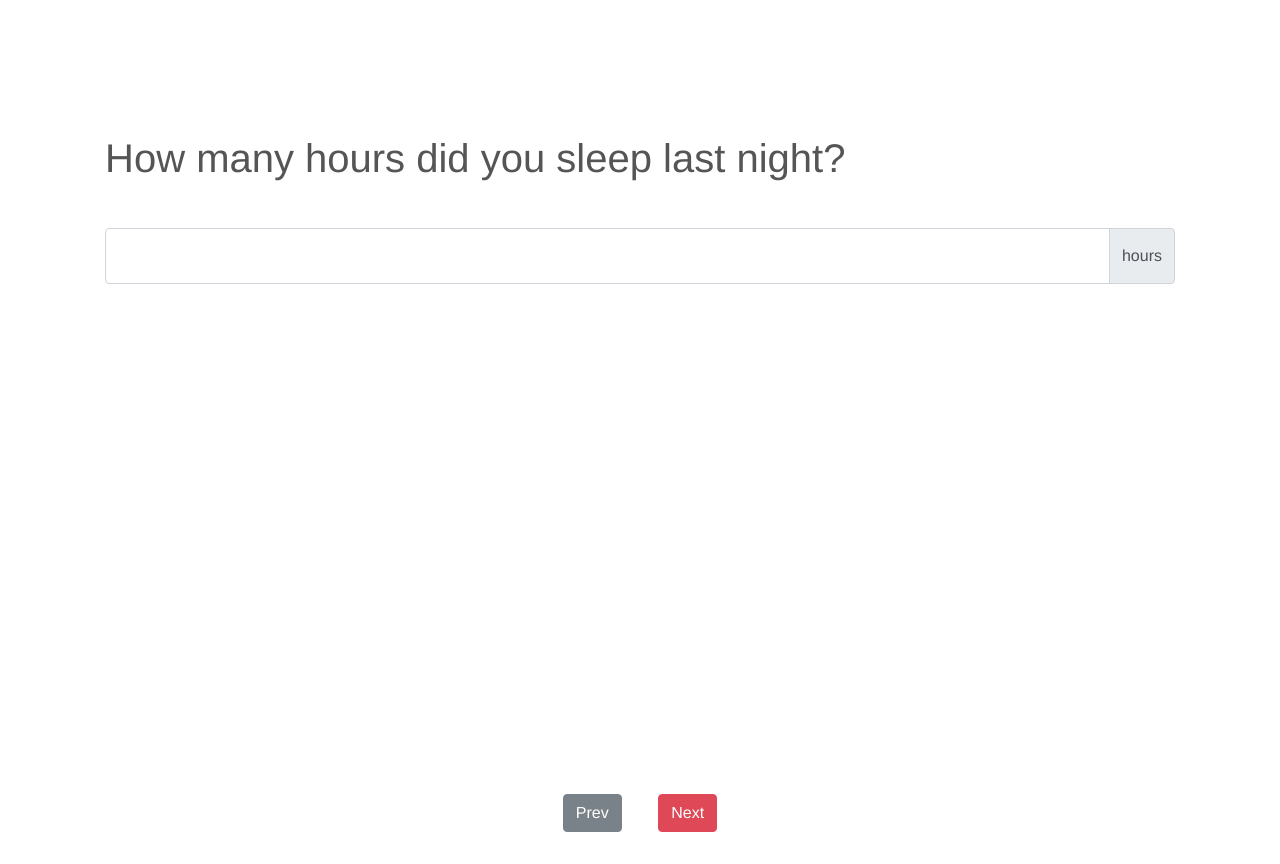
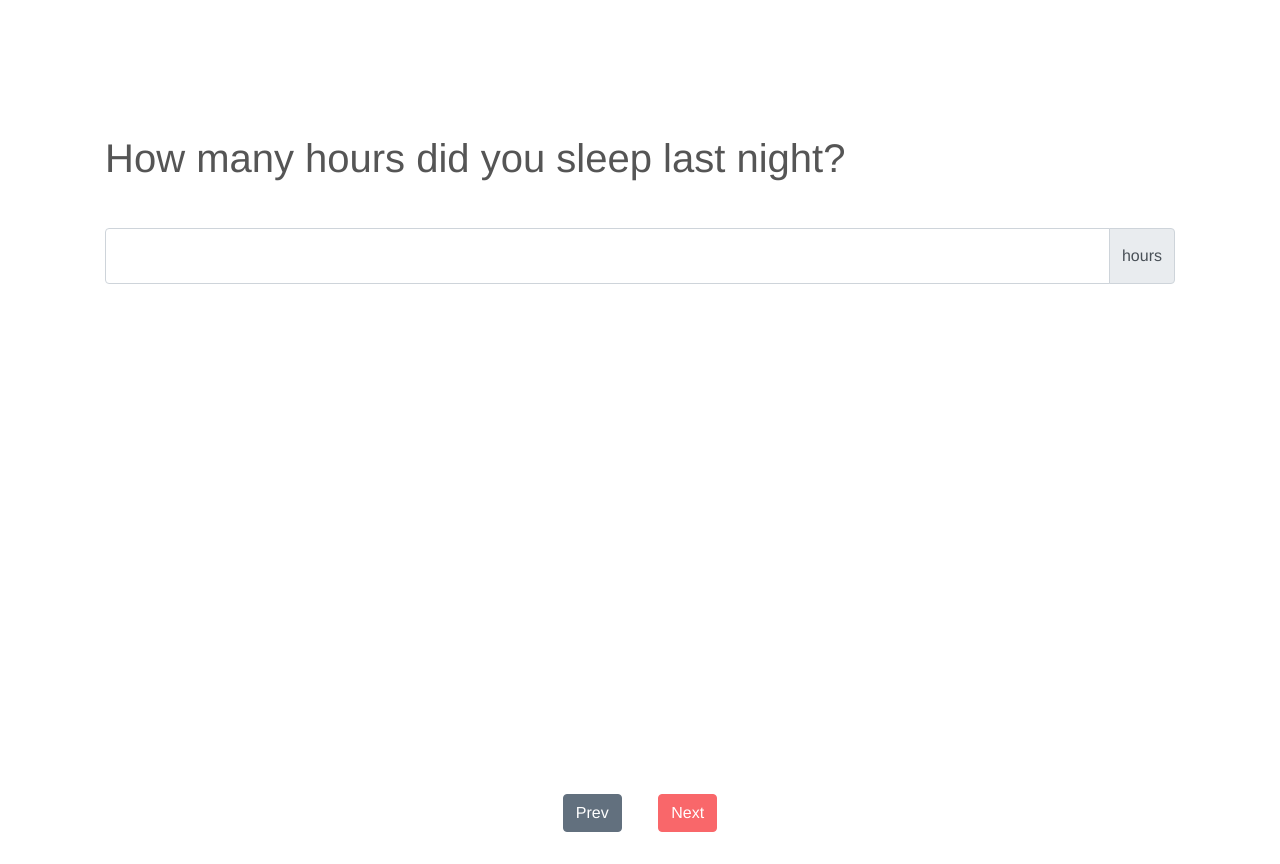
Before and after one commit to RyanRHall/check_up, a website: page public/index.html in a window 1280 px wide. Drawn offline with nearby package versions, Linux system fonts and the light colour scheme.

Commit message:
update btn colors

```diff
--- a/public/css/index.css
+++ b/public/css/index.css
@@ -49,7 +49,7 @@ form.form .carousel-control-prev, .carousel-control-next {
 	position: relative;
 	width: auto;
 	margin: 2em 1em 0 1em;
-	opacity: 0.9;
+	opacity: 0.95;
 	display: inline-block;
 }
 .thanks {
@@ -59,3 +59,15 @@ form.form .carousel-control-prev, .carousel-control-next {
 	left: 0;
 	width: 100%;
 }
+.btn.btn-danger {
+	background-color: #f95f62;
+	border-color: #f95f62;
+}
+.btn.btn-secondary {
+	background-color: #5a6978;
+	border-color: #5a6978;
+}
+.btn.btn-success {
+	background-color: #1ecd97;
+	border-color: #1ecd97;
+}
```
